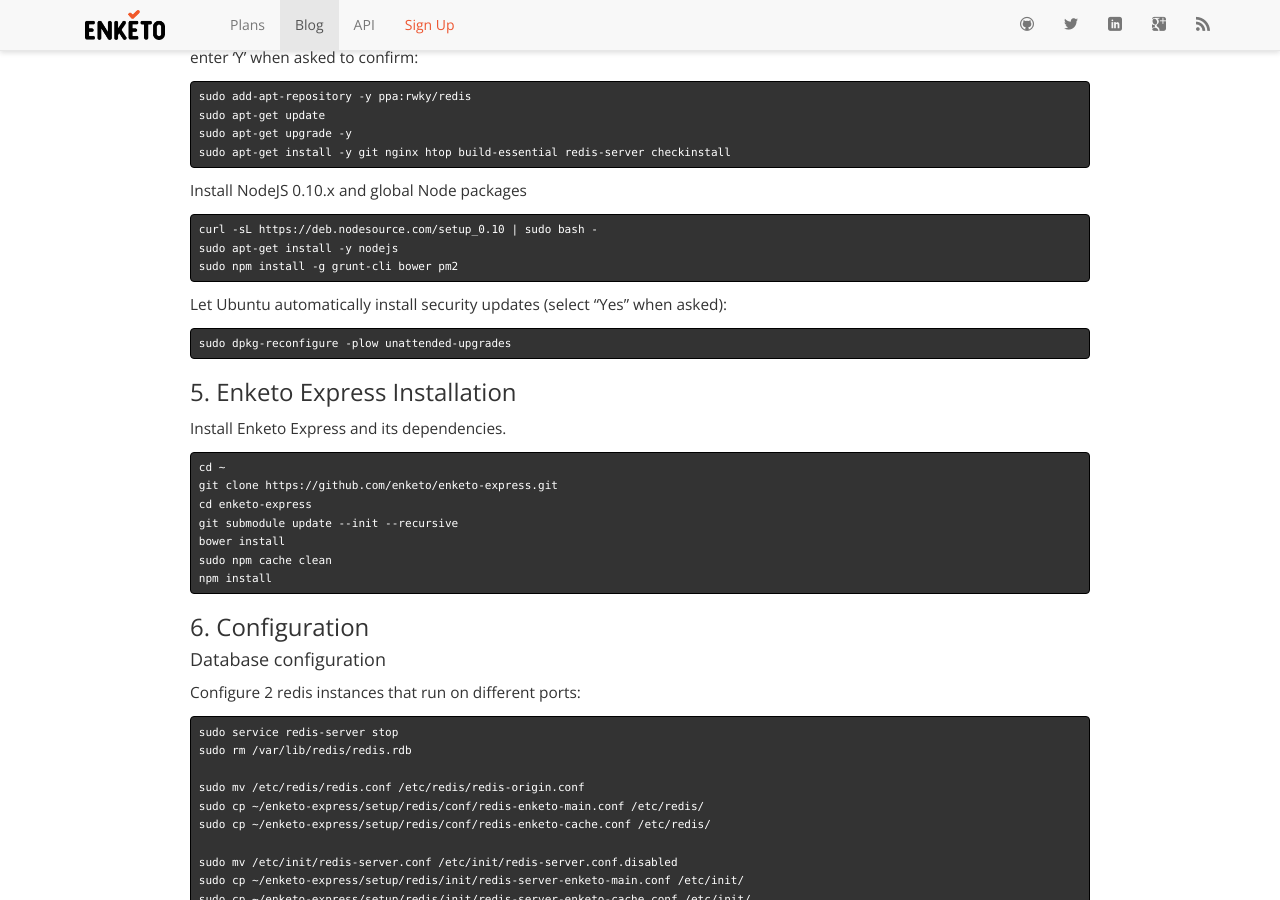
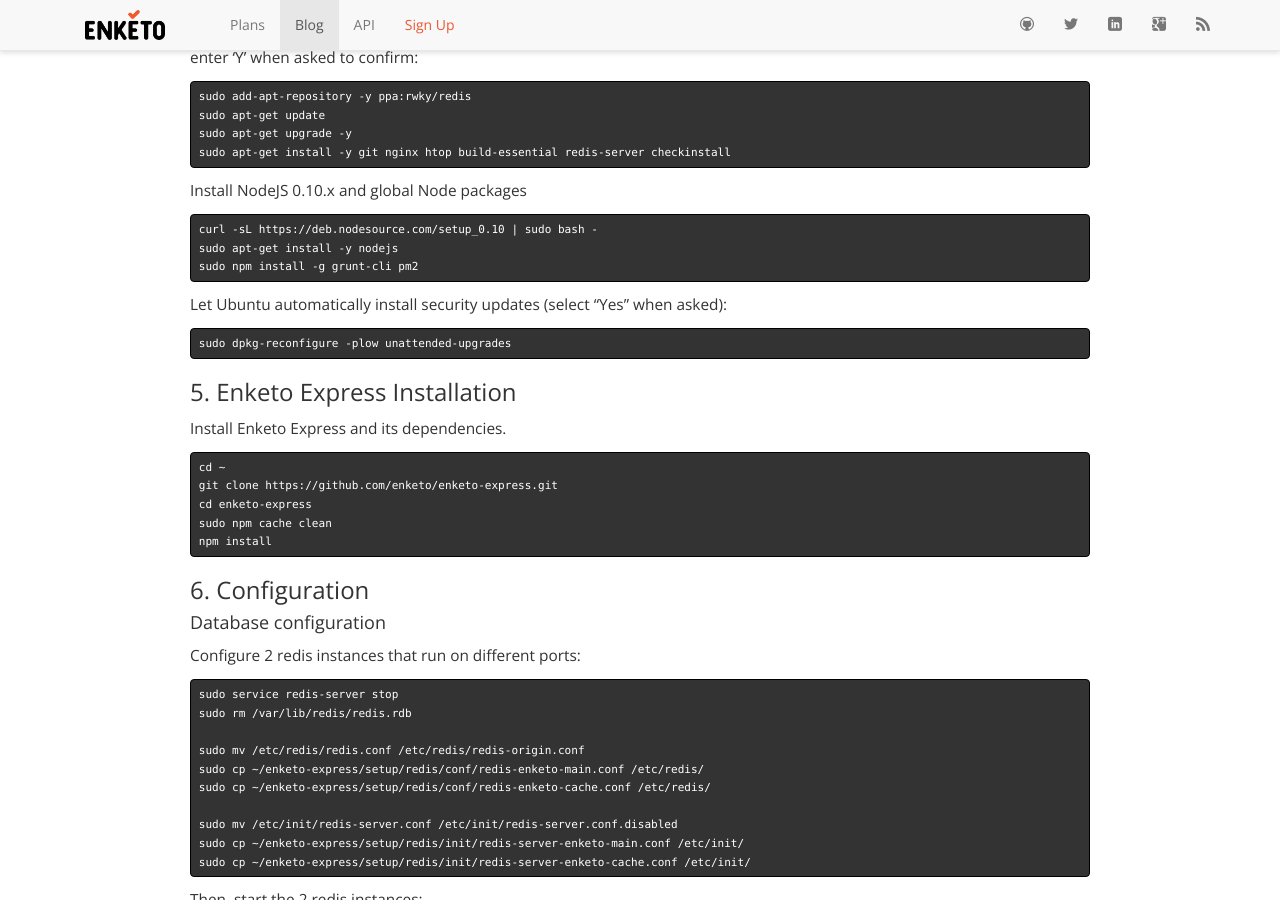
Before and after one commit to enketo/blog, a Jekyll site: the page built from _posts/2015-05-19-install-enketo.md, in a window 1280 px wide and 900 px high, scrolled down 4444 px. Built offline with Jekyll 4.4.1, drawn with Linux system fonts in a browser that asks for light colours; nearby versions of some CDN libraries; Markdown is read by kramdown in place of the engine named in the settings; comment, search, counter and statistics services are not loaded.

Commit message:
updated installation post

````diff
--- a/_posts/2015-05-19-install-enketo.md
+++ b/_posts/2015-05-19-install-enketo.md
@@ -163,7 +163,7 @@
 ```bash
 curl -sL https://deb.nodesource.com/setup_0.10 | sudo bash -
 sudo apt-get install -y nodejs
-sudo npm install -g grunt-cli bower pm2
+sudo npm install -g grunt-cli pm2
 ```
 
 Let Ubuntu automatically install security updates (select "Yes" when asked):
@@ -180,8 +180,6 @@
 cd ~
 git clone https://github.com/enketo/enketo-express.git
 cd enketo-express
-git submodule update --init --recursive
-bower install
 sudo npm cache clean
 npm install
 ```
````
